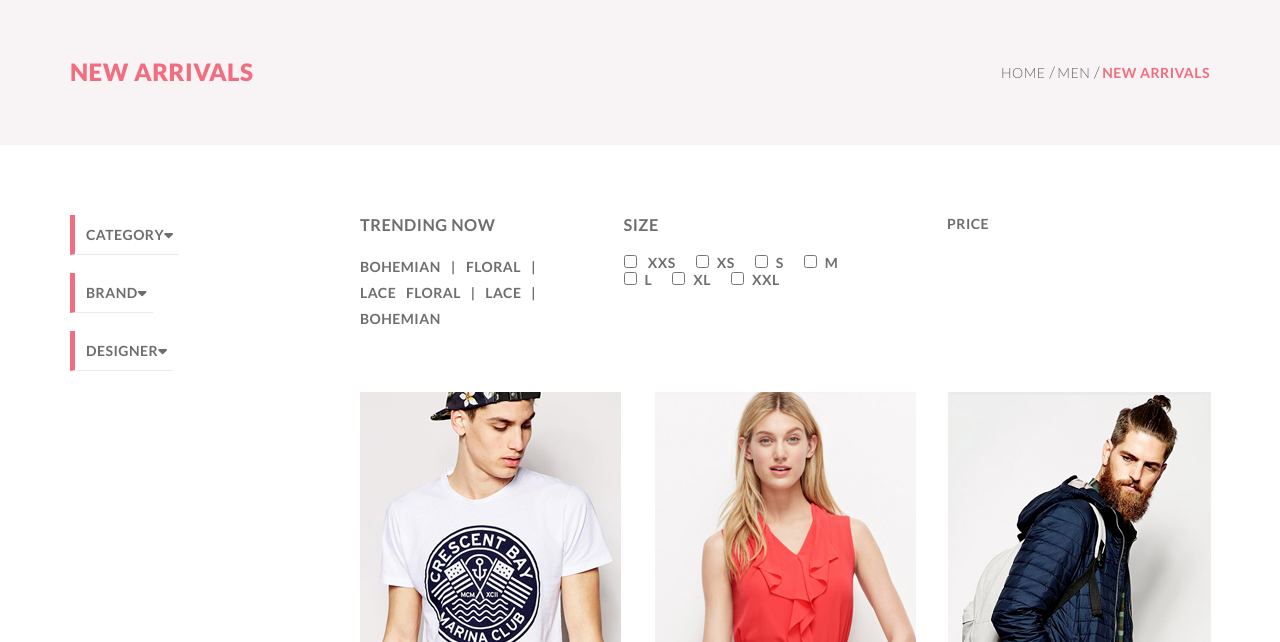
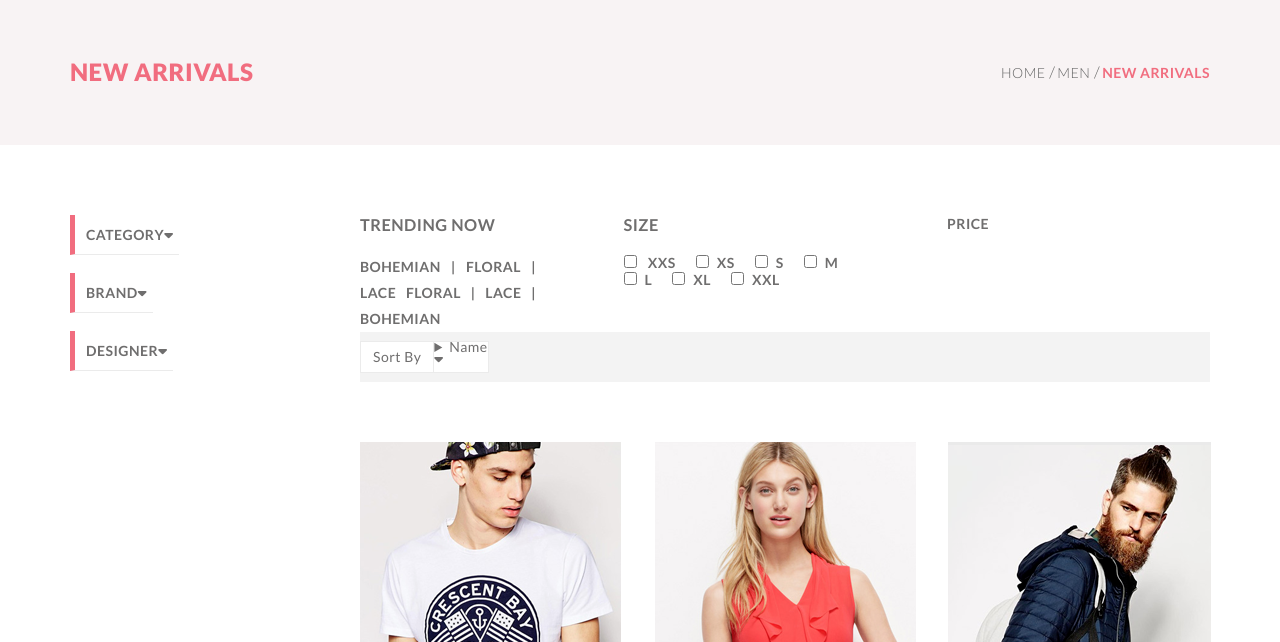
Before and after one commit to Michese/GeekBrains_shop, a plain HTML site: page productPageMan.html in a window 1280 px wide. Shown: the part 158-800 px from the top of the page. Drawn offline with Linux system fonts and the light colour scheme.

Commit message:
third day

```diff
--- a/_productPage.sass
+++ b/_productPage.sass
@@ -78,7 +78,13 @@
     padding-left: 16px
     &:hover
       color: $pink_color
-
+  &__sort
+    display: flex
+    justify-content: flex-start
+    align-items: center
+    width: 100%
+    height: 50px
+    background-color: rgba(243, 243, 243, 1)
 .triangle_active_down .triangle_active_up
   font-size: 14px
   color: rgba(111, 110, 110, 1)
@@ -126,3 +132,28 @@
   margin-right: 20px
   &:last-of-type
     margin-right: 0
+.sort
+  display: flex
+  background-color: rgba(255, 255, 255, 1)
+  border: 1px solid rgba(235, 235, 235, 1)
+  &__name
+    font-size: 14px
+    padding: 10px 12px
+    line-height: 10px
+    color: rgba(111, 110, 110, 1)
+    border-right: 1px solid rgba(235, 235, 235, 1)
+  &__details
+    display: flex
+    position: relative
+    justify-content: space-between
+    font-size: 14px
+    color: rgba(111, 110, 110, 1)
+  &__summary
+    font-size: 14px
+    line-height: 10px
+    color: rgba(111, 110, 110, 1)
+  &__ul
+    position: absolute
+    list-style-type: none
+    z-index: 1
+    background-color: #fff
--- a/productPageMan.html
+++ b/productPageMan.html
@@ -43,7 +43,7 @@
                             <li><a href="#" class="drop_link">Jackets/vests</a></li>
                         </ul>
                     </div>
-                    <summary>Browse</summary>
+                    <summary class="header__summary">Browse</summary>
 
                 </details>
                 <input type="text" class="header_text_input" placeholder="Search for Item...">
@@ -489,7 +489,25 @@
 <!--                JavaScript-->
             </div>
         </div>
-
+        <div class="productMenu__sort">
+            <div class="sort">
+                <p class="sort__name">Sort By</p>
+                <details class="sort__details">
+                    <summary class="sort__summary">
+                        Name
+                        <div class="triangle_active_down"><i class="fas fa-caret-down "></i></div>
+                        <div class="triangle_active_up"><i class="fas fa-caret-up triangle_active"></i></div>
+                    </summary>
+                    <ul class="sort__ul">
+                        <li class="sort__list"><a href="" class="sort__link">list-1</a></li>
+                        <li class="sort__list"><a href="" class="sort__link">list-2</a></li>
+                        <li class="sort__list"><a href="" class="sort__link">list-3</a></li>
+                        <li class="sort__list"><a href="" class="sort__link">list-4</a></li>
+                        <li class="sort__list"><a href="" class="sort__link">list-5</a></li>
+                    </ul>
+                </details>
+            </div>
+        </div>
         <div class="product_contents center">
             <div class="product_content">
                 <div class="image_product">
```
Also changed, not shown: style.css, 1 other file.
